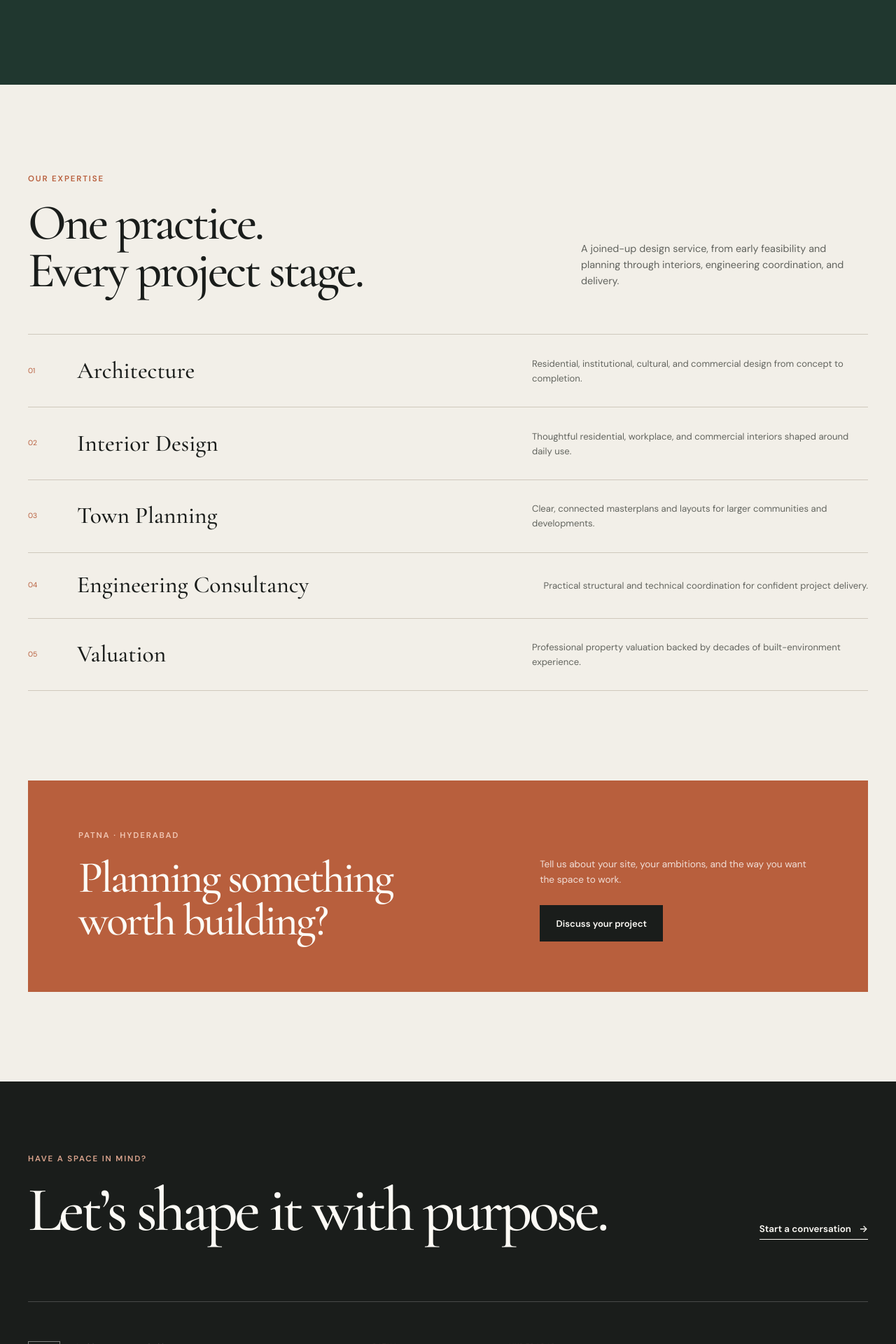
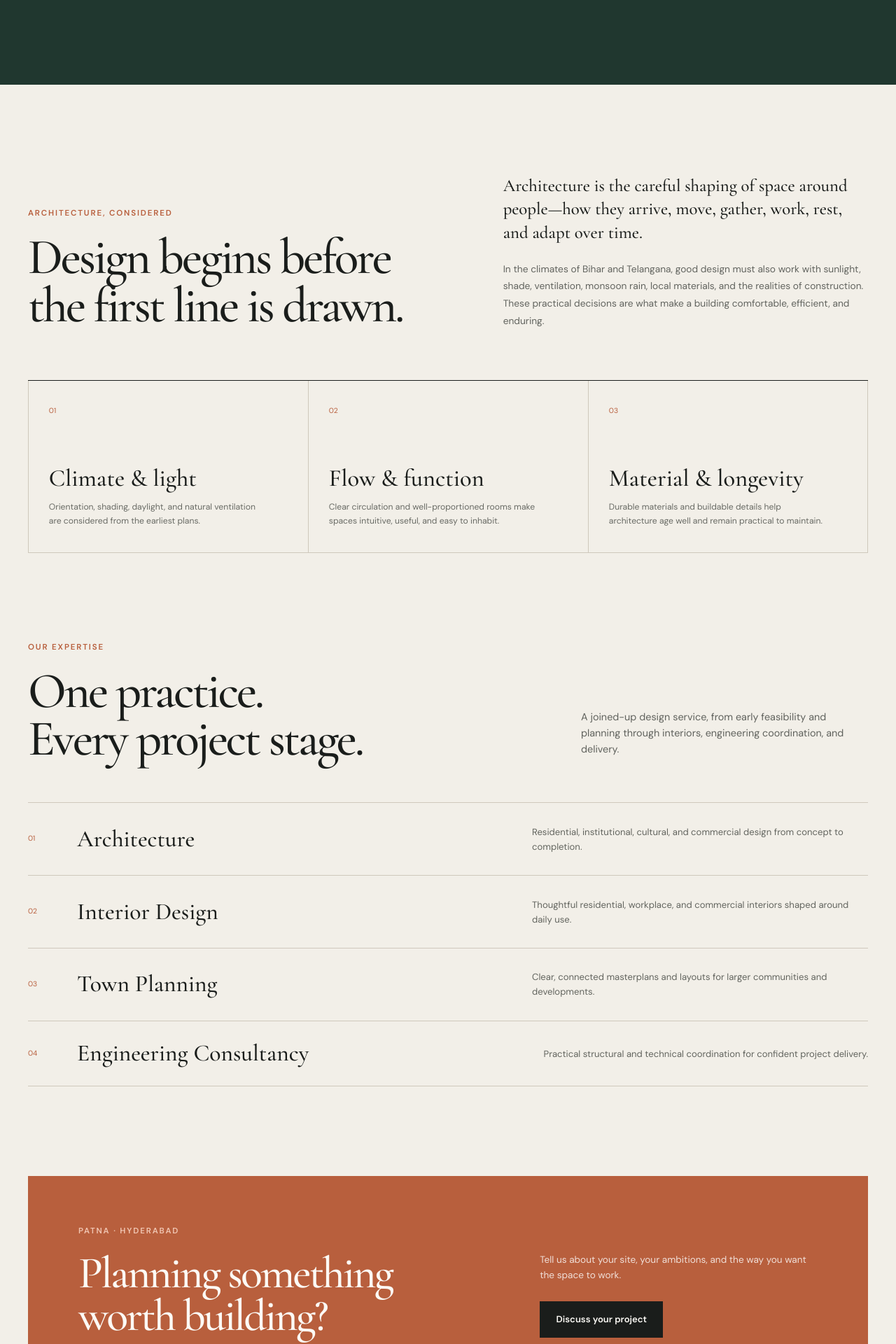
Before and after one commit to c1504ohana/arun-kumar-singh-architect, a Jekyll site: the page built from index.md, in a window 1280 px wide. Shown: the part 2641-4561 px from the top of the page at 70% size. Built offline with Jekyll 4.4.1, drawn with Linux system fonts in a browser that asks for light colours.

Commit message:
Expand homepage architecture content
Co-authored-by: Copilot <223556219+Copilot@users.noreply.github.com>

```diff
--- a/assets/css/style.css
+++ b/assets/css/style.css
@@ -815,6 +815,73 @@ main {
   font-size: 0.85rem;
 }
 
+.architecture-principles {
+  padding-top: 8rem;
+}
+
+.architecture-principles__intro {
+  display: grid;
+  grid-template-columns: 1.05fr 0.95fr;
+  align-items: end;
+  gap: 8vw;
+}
+
+.architecture-principles h2 {
+  margin-bottom: 0;
+  font-size: clamp(3.2rem, 5.6vw, 5.4rem);
+  letter-spacing: -0.045em;
+}
+
+.architecture-principles__copy > p:first-child {
+  margin-bottom: 1.4rem;
+  font-family: var(--font-display);
+  font-size: 1.55rem;
+  line-height: 1.35;
+}
+
+.architecture-principles__copy > p:last-child {
+  max-width: 560px;
+  margin-bottom: 0;
+  color: #62645f;
+  font-size: 0.86rem;
+  line-height: 1.8;
+}
+
+.architecture-principles__grid {
+  display: grid;
+  grid-template-columns: repeat(3, 1fr);
+  margin-top: 4.5rem;
+  border-top: 1px solid var(--ink);
+  border-bottom: 1px solid var(--line);
+}
+
+.architecture-principles__grid article {
+  min-height: 245px;
+  padding: 1.8rem;
+  border-left: 1px solid var(--line);
+}
+
+.architecture-principles__grid article:last-child {
+  border-right: 1px solid var(--line);
+}
+
+.architecture-principles__grid span {
+  color: var(--clay);
+  font-size: 0.65rem;
+}
+
+.architecture-principles__grid h3 {
+  margin: 4.3rem 0 1rem;
+  font-size: 2.15rem;
+}
+
+.architecture-principles__grid p {
+  max-width: 310px;
+  margin-bottom: 0;
+  color: #696b65;
+  font-size: 0.76rem;
+}
+
 .section-heading--services {
   align-items: flex-end;
 }
@@ -1753,6 +1820,37 @@ main {
     grid-template-columns: 1fr;
   }
 
+  .architecture-principles {
+    padding-top: 5.5rem;
+  }
+
+  .architecture-principles__intro {
+    grid-template-columns: 1fr;
+    gap: 2.5rem;
+  }
+
+  .architecture-principles__grid {
+    grid-template-columns: 1fr;
+    margin-top: 3.5rem;
+  }
+
+  .architecture-principles__grid article,
+  .architecture-principles__grid article:last-child {
+    min-height: auto;
+    padding: 1.8rem 0;
+    border-right: 0;
+    border-bottom: 1px solid var(--line);
+    border-left: 0;
+  }
+
+  .architecture-principles__grid article:last-child {
+    border-bottom: 0;
+  }
+
+  .architecture-principles__grid h3 {
+    margin-top: 2rem;
+  }
+
   .service-item {
     grid-template-columns: 42px 1fr;
     align-items: start;
--- a/index.md
+++ b/index.md
@@ -85,6 +85,44 @@ title: Home
   </div>
 </section>
 
+<section class="architecture-principles page-width">
+  <div class="architecture-principles__intro">
+    <div>
+      <p class="eyebrow">Architecture, considered</p>
+      <h2>Design begins before<br>the first line is drawn.</h2>
+    </div>
+    <div class="architecture-principles__copy">
+      <p>
+        Architecture is the careful shaping of space around people&mdash;how
+        they arrive, move, gather, work, rest, and adapt over time.
+      </p>
+      <p>
+        In the climates of Bihar and Telangana, good design must also work
+        with sunlight, shade, ventilation, monsoon rain, local materials,
+        and the realities of construction. These practical decisions are
+        what make a building comfortable, efficient, and enduring.
+      </p>
+    </div>
+  </div>
+  <div class="architecture-principles__grid">
+    <article>
+      <span>01</span>
+      <h3>Climate &amp; light</h3>
+      <p>Orientation, shading, daylight, and natural ventilation are considered from the earliest plans.</p>
+    </article>
+    <article>
+      <span>02</span>
+      <h3>Flow &amp; function</h3>
+      <p>Clear circulation and well-proportioned rooms make spaces intuitive, useful, and easy to inhabit.</p>
+    </article>
+    <article>
+      <span>03</span>
+      <h3>Material &amp; longevity</h3>
+      <p>Durable materials and buildable details help architecture age well and remain practical to maintain.</p>
+    </article>
+  </div>
+</section>
+
 <section class="section page-width">
   <div class="section-heading section-heading--services">
     <div>
@@ -117,11 +155,6 @@ title: Home
       <h3>Engineering Consultancy</h3>
       <p>Practical structural and technical coordination for confident project delivery.</p>
     </article>
-    <article class="service-item">
-      <span>05</span>
-      <h3>Valuation</h3>
-      <p>Professional property valuation backed by decades of built-environment experience.</p>
-    </article>
   </div>
 </section>
 
```
